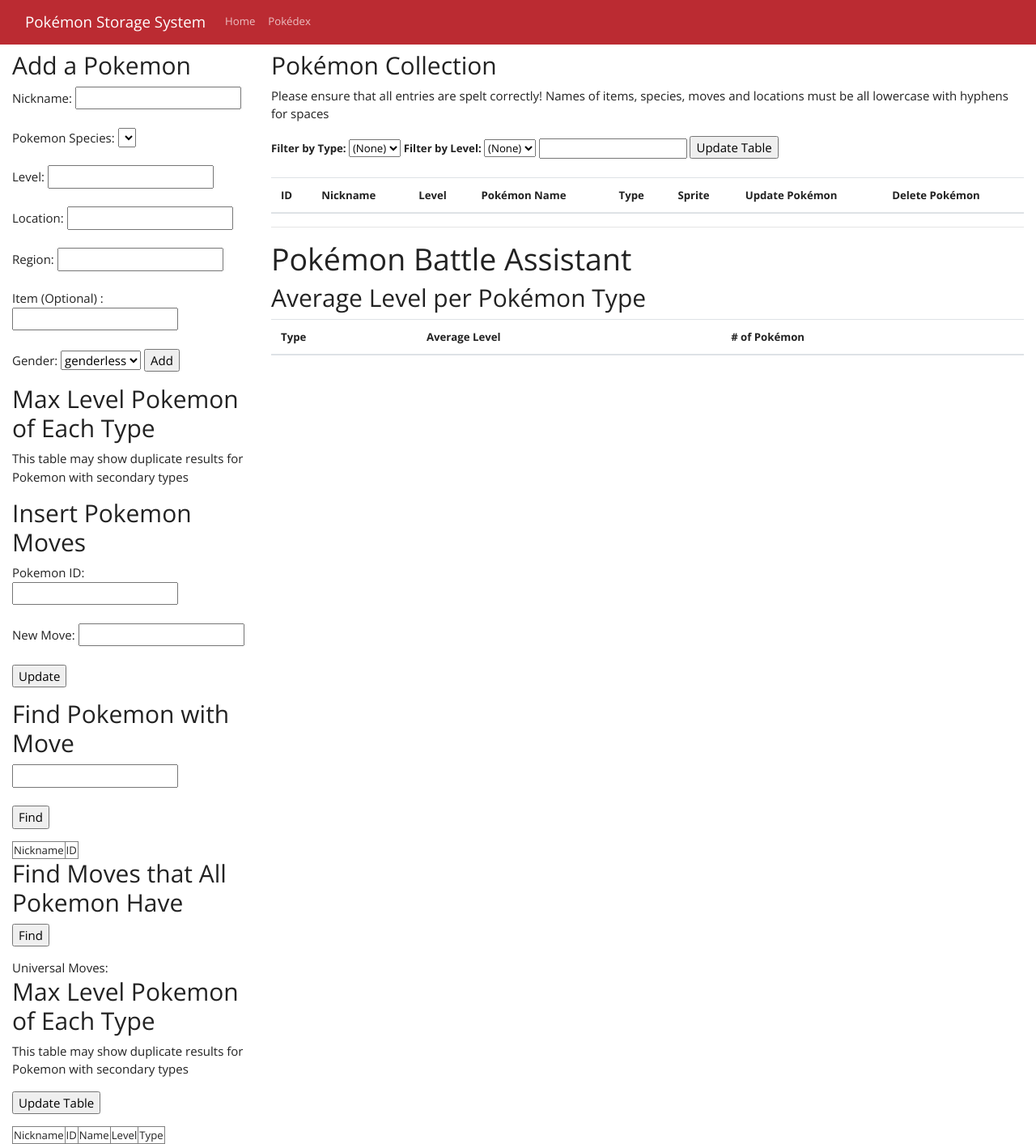
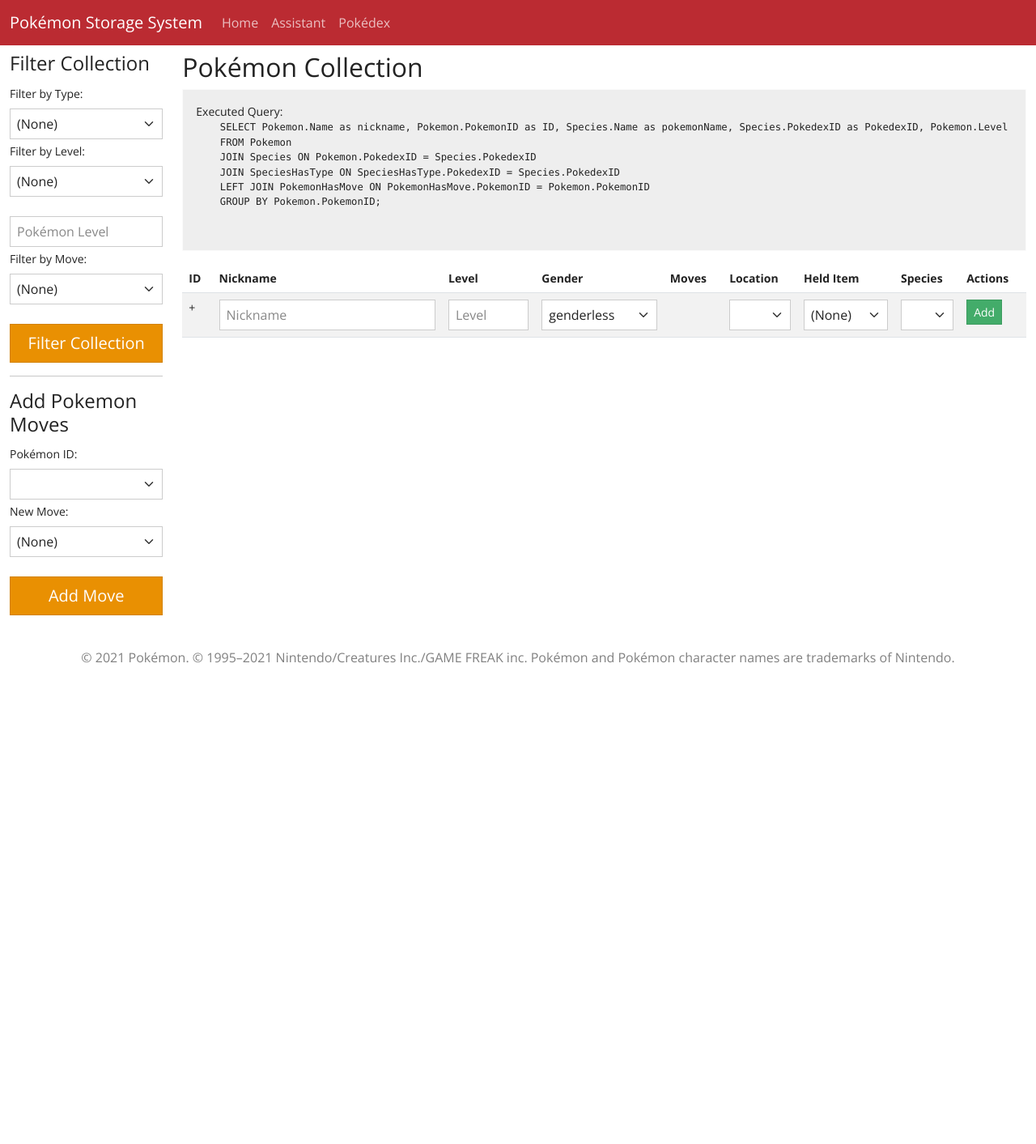
Before and after one commit to janellewong/pokemonDashboard, a Node server app: page / in a window 1280 px wide. Shown: the whole page at 81% size. After the commit the page ends 819 px from the top, so only its background shows below. Run offline with Node 20, Linux system fonts and the light colour scheme; data that the repository does not hold is empty; some libraries are stand-ins or nearby versions.

Commit message:
Updates
Co-authored-by: Janelle Wong <jwong999@students.cs.ubc.ca>
Co-authored-by: Sarah Gu <sgu14@pender.students.cs.ubc.ca>

```diff
--- a/templates/index.njk
+++ b/templates/index.njk
@@ -2,191 +2,158 @@
 {% block content %}
   <div class="container-fluid">
     <div class="row">
-      <div class="col-md-3 col-sm-12">
-        <h2>Add a Pokemon</h2>
-        <form method="GET" action="/insert">
-          <!--refresh page when submitted-->
-        {# Pokemon ID: <input type="text" name="ID"><br/><br/> #}
-        Nickname: <input type="text" name="nickName"><br/><br/>
-        Pokemon Species:
-        <select name="species">
-            {% for pokemon in pokemonSpecies %}
-              <option value="{{pokemon.id}}">{{pokemon.name | capitalize}}</option>
-            {% endfor %}
-          </select><br/><br/>
-        Level: <input type="text" name="level"><br/><br/>
-        Location: <input type="text" name="location"><br/><br/>
-        Region: <input type="text" name="region"><br/><br/>
-        Item (Optional) : <input type="text" name="item"><br/><br/>
-        Gender: <select name="gender" id="gender">
-            <option value="genderless">genderless</option>
-            <option value="male">male</option>
-            <option value="female">female</option>
-          </select>
-
-          <input type="submit" value="Add" name="Add"></p>
-      </form>
-
-      <h2>Max Level Pokemon of Each Type</h2>
-      <p> This table may show duplicate results for Pokemon with secondary types</p>
-
-      <h2>Insert Pokemon Moves</h2>
-      <form action="/insertMove" method="GET">
-        Pokemon ID: <input type="text" name="ID">
-        <br/><br/>
-        New Move: <input type="text" name="move">
-        <br/><br/>
-
-        <input type="submit" value="Update"/>
-
-      </form>
-
-      <h2>Find Pokemon with Move</h2>
-
-      <form action="/joinMoves" method="GET">
-        <input type="text" name="move">
-        <br/><br/>
-
-        <input type="submit" value="Find"/>
-
-      </form>
-
-      <table border="1">
-        <thead>
-          <tr>
-            <td>
-              Nickname
-            </td>
-            <td>
-              ID
-            </td>
-
-          </tr>
-        </thead>
-        <tbody>
-          {% for move in moves %}
-            <tr>
-              <td>
-                {{ move.nickName }}
-              </td>
-              <td>
-                {{ move.ID }}
-              </td>
-            </tr>
-          {% endfor %}
-        </tbody>
-      </table>
-
-      <h2>Find Moves that All Pokemon Have</h2>
-      <form action="/allMoves" method="GET">
-              <input type="submit" value="Find"/>
-            </form>
-        Universal Moves:
-        {% for allMove in allMoves %}
-                        <br></br>
-                        {{ allMove.Name }}
-                  {% endfor %}
-
-      <h2>Max Level Pokemon of Each Type</h2>
-      <p> This table may show duplicate results for Pokemon with secondary types</p>
-
-      <form action="/maxLevel" method="GET">
-        <input type="submit" value="Update Table"/>
-      </form>
-
-      <table border="1">
-        <thead>
-          <tr>
-            <td>
-              Nickname
-            </td>
-            <td>
-              ID
-            </td>
-            <td>
-              Name
-            </td>
-            <td>
-              Level
-            </td>
-            <td>
-              Type
-            </td>
-          </tr>
-        </thead>
-        <tbody>
-          {% for max in maxs %}
-            <tr>
-              <td>
-                {{ max.nickName }}
-              </td>
-              <td>
-                {{ max.ID }}
-              </td>
-              <td>
-                {{ max.pokemonName }}
-              </td>
-              <td>
-                {{ max.level }}
-              </td>
-              <td>
-                {{ max.typeName }}
-              </td>
-            </tr>
-          {% endfor %}
-        </tbody>
-      </table>
+      <div class="col-md-2 col-sm-12">
+        <h4>Filter Collection</h4>
+        <form action="/" method="GET">
+          <fieldset>
+            <div class="form-group">
+              <label for="filterByTypeSelect" class="form-label mt-1">Filter by Type:</label>
+              <select class="form-select" id="filterByTypeSelect" name="typeName">
+                <option default value="">(None)</option>
+                {% for type in types %}
+                  <option value="{{type.Name}}">{{type.Name}}</option>
+                {% endfor %}
+              </select>
+            </div>
+            <div class="form-group">
+              <label for="filterByLevelSelect" class="form-label mt-1">Filter by Level:</label>
+              <select class="form-select" name="sign">
+                <option default value="">(None)</option>
+                <option value=">">> (Greater Than)</option>
+                <option value="<">< (Less Than)</option>
+                <option value=">=">>= (Greater Than or Equal To)</option>
+                <option value="<="><= (Less Than or Equal To)</option>
+                <option value="<>"><> (Not Equals To)</option>
+              </select>
+              <br />
+              <input type="text" class="form-control" name="nlevel" placeholder="Pokémon Level">
+            </div>
+            <div class="form-group">
+              <label for="filterByMoveSelect" class="form-label mt-1">Filter by Move:</label>
+              <select class="form-select" id="filterByMoveSelect" name="moveName">
+                <option default value="">(None)</option>
+                {% for move in moves %}
+                  <option value="{{move.name}}">{{move.name}}</option>
+                {% endfor %}
+              </select>
+            </div>
+            <br />
+            <div class="d-grid gap-2">
+              <button class="btn btn-lg btn-warning" type="submit">Filter Collection</button>
+            </div>
+          </fieldset>
+        </form>
+        <hr />
+        <h4>Add Pokemon Moves</h4>
+        <form action="/insertMove" method="GET">
+          <fieldset>
+            <div class="form-group">
+              <label for="idSelect" class="form-label mt-1">Pokémon ID:</label>
+              <select class="form-select" id="idSelect" name="ID">
+                {% for item in pokemons %}
+                  <option value="{{item.ID}}">{{item.ID}} - {{item.nickname}} ({{ item.pokemonName | capitalize }})</option>
+                {% endfor %}
+              </select>
+            </div>
+            <div class="form-group">
+              <label for="moveSelect" class="form-label mt-1">New Move:</label>
+              <select class="form-select" id="moveSelect" name="move">
+                <option default value="">(None)</option>
+                {% for move in moves %}
+                  <option value="{{move.name}}">{{move.name}}</option>
+                {% endfor %}
+              </select>
+            </div>
+            <br/>
+            <div class="d-grid gap-2">
+              <button class="btn btn-lg btn-warning" type="submit">Add Move</button>
+            </div>
+          </fieldset>
+        </form>
     </div>
 
-    <div class="col-md-9 col-sm-12">
+    <div class="col-md-10 col-sm-12">
       <h2>Pokémon Collection</h2>
-      <p>Please ensure that all entries are spelt correctly! Names of items, species, moves and locations must be all
-        lowercase with hyphens for spaces</p>
-      <form action="/" method="GET">
-        <label>
-          <b>Filter by Type: </b>
-          <select name="typeName">
-            <option default value="">(None)</option>
-            {% for type in types %}
-              <option value="{{type.Name}}">{{type.Name}}</option>
-            {% endfor %}
-          </select>
-        </label>
-
-        <label>
-          <b>Filter by Level: </b>
-          <select name="sign">
-            <option default value="">(None)</option>
-            <option value=">">></option>
-            <option value="<"><</option>
-            <option value=">=">>=</option>
-            <option value="<="><=</option>
-            <option value="<>"><></option>
-          </select>
-          <input type="text" name="nlevel" value="{{ item.level }}">
-
-        </label>
-        <input type="submit" value="Update Table"/>
-      </form>
+      <div class="alert alert-secondary">
+        <b>Executed Query:</b><br />
+        <pre>{{ mainQuery }}</pre>
+      </div>
       <table class="table table-hover table-striped">
         <thead>
           <tr>
             <th scope="col">ID</th>
             <th scope="col">Nickname</th>
             <th scope="col">Level</th>
-            <th scope="col">Pokémon Name</th>
-            <th scope="col">Type</th>
-            <th scope="col">Sprite</th>
-            <th scope="col">Update Pokémon</th>
-            <th scope="col">Delete Pokémon</th>
-
+            <th scope="col">Gender</th>
+            <th scope="col">Moves</th>
+            <th scope="col">Location</th>
+            <th scope="col">Held Item</th>
+            <th scope="col">Species</th>
+            <th scope="col">Actions</th>
           </tr>
         </thead>
         <tbody>
-          {% for item in items %}
-            <tr style="font-size: 16px; font-weight: bold;">
+          <tr>
+            <form method="GET" action="/insert">
+              <td>+</td>
+              <td>
+                <div class="form-group">
+                  <input type="text" class="form-control" name="nickName" placeholder="Nickname">
+                </div>
+              </td>
+              <td>
+                <div class="form-group">
+                  <input type="number" min="0" max="100" class="form-control" name="level" placeholder="Level">
+                </div>
+              </td>
+              <td>
+                <div class="form-group">
+                  <select class="form-select" name="gender" id="gender">
+                    <option value="genderless">genderless</option>
+                    <option value="male">male</option>
+                    <option value="female">female</option>
+                  </select>
+                </div>
+              </td>
+              <td></td>
+              <td>
+                <div class="form-group">
+                  <select class="form-select" name="location">
+                    {% for location in locations %}
+                      <option value="{{location.name}}">{{location.name}}</option>
+                    {% endfor %}
+                  </select>
+                </div>
+              </td>
+              <td>
+                <div class="form-group">
+                  <select class="form-select" name="item">
+                    <option default value="">(None)</option>
+                    {% for item in items %}
+                      <option value="{{item.name}}">{{item.name}}</option>
+                    {% endfor %}
+                  </select>
+                </div>
+              </td>
+              <td>
+                <div class="form-group">
+                  <select class="form-select" name="species">
+                    {% for pokemon in pokemonSpecies %}
+                      <option value="{{pokemon.id}}">{{pokemon.name | capitalize}}</option>
+                    {% endfor %}
+                  </select>
+                </div>
+              </td>
+              <td>
+                <div class="btn-group-vertical">
+                  <button class="btn btn-success btn-sm" type="submit">Add</button>
+                </div>
+              </td>
+            </form>
+          </tr>
+          {% for item in pokemons %}
+            <tr>
               <form method="GET" action="updateName">
-                <!--refresh page when submitted-->
                 <input type="hidden" id="updateQueryRequest" name="updateQueryRequest">
                 <input type="hidden" name="insID" value="{{ item.ID }}">
                 <td>{{ item.ID }}</td>
@@ -196,50 +163,32 @@
                   </div>
                 </td>
                 <td>{{ item.level }}</td>
-                <td>{{ item.pokemonName | capitalize }}</td>
+                <td>{{ item.gender }}</td>
                 <td>
-                  <a href="/?typeName={{ item.typeName | capitalize }}"><span class="type-icon type-{{ item.typeName }}">{{ item.typeName }}</span></a>
+                  {% for move in item.moves %}
+                    <a href="/removeMove?ID={{ item.ID }}&move={{ move }}" style="color: red; white-space:nowrap;">{{ move }}</a><br />
+                  {% endfor %}
                 </td>
-                <td style="padding: 0px;">
-                  <img src="https://raw.githubusercontent.com/PokeAPI/sprites/master/sprites/pokemon/{{ item.PokedexID }}.png"/>
+                <td>{{ item.location }}<br />{{ item.region }}</td>
+                <td>{{ item.item }}</td>
+                <td style="padding: 0px; margin: 0px;">
+                  <div class="d-flex flex-row" style="padding: 0px; margin: 0px;">
+                    <div class="p-2" style="padding: 0px; margin: 0px;">
+                      <img style="max-height: 64px;" src="https://raw.githubusercontent.com/PokeAPI/sprites/master/sprites/pokemon/{{ item.PokedexID }}.png"/>
+                    </div>
+                    <div class="p-2" style="padding: 0px; margin: 0px;">
+                      <b style="font-size: 16px;">{{ item.pokemonName | capitalize }}</b><br />
+                      <a href="/?typeName={{ item.typeName | capitalize }}"><span class="type-icon type-{{ item.typeName }}">{{ item.typeName }}</span></a>
+                    </div>
+                  </div>
                 </td>
                 <td>
-                  <button class="btn btn-warning" type="submit">Update Pokémon</button>
+                  <button class="btn btn-warning btn-sm" type="submit">Update</button>
+                  <a href="/deletion?updateQueryRequest=true&itemID={{ item.ID }}">
+                    <button class="btn btn-danger btn-sm" type="button">Delete</button>
+                  </a>
                 </td>
-
               </form>
-
-              <form method="GET" action="deletion">
-                <td>
-                  <input type="hidden" id="updateQueryRequest" name="updateQueryRequest">
-                  <input type="hidden" name="itemID" value="{{ item.ID }}">
-                  <button class="btn btn-danger" type="submit">Delete Pokémon</button>
-                <td>
-              </form>
-
-            </tr>
-          {% endfor %}
-        </tbody>
-      </table>
-      <hr />
-      <h1>Pokémon Battle Assistant</h1>
-      <h2>Average Level per Pokémon Type</h2>
-      <table class="table table-hover table-striped">
-        <thead>
-          <tr>
-            <th scope="col">Type</th>
-            <th scope="col">Average Level</th>
-            <th scope="col"># of Pokémon</th>
-          </tr>
-        </thead>
-        <tbody>
-          {% for item in typeLevelAggregation %}
-            <tr style="font-size: 16px; font-weight: bold;">
-              <td>
-                <a href="/?typeName={{ item.type | capitalize }}"><span class="type-icon type-{{ item.type }}">{{ item.type }}</span></a>
-              </td>
-              <td>{{ item.level }}</td>
-              <td>{{ item.count }}</td>
             </tr>
           {% endfor %}
         </tbody>
--- a/templates/template.njk
+++ b/templates/template.njk
@@ -1,9 +1,8 @@
 <html>
   <head>
     <title>Welcome to your Pokemon Storage!</title>
-    <link rel="stylesheet" href="https://cdnjs.cloudflare.com/ajax/libs/bootswatch/4.6.1/yeti/bootstrap.min.css" integrity="sha512-I7XN7UohsJrNHs9YBd+o6qDsepajw8d4xJ1jgLhnyi27JkOTS+S9kzHgGxg4pUJ7ha6JAMNq3POY7tbvZ9sHQw==" crossorigin="anonymous" referrerpolicy="no-referrer" />
-    <script src="https://cdn.jsdelivr.net/npm/jquery@3.5.1/dist/jquery.slim.min.js" integrity="sha384-DfXdz2htPH0lsSSs5nCTpuj/zy4C+OGpamoFVy38MVBnE+IbbVYUew+OrCXaRkfj" crossorigin="anonymous"></script>
-    <script src="https://cdn.jsdelivr.net/npm/bootstrap@4.6.1/dist/js/bootstrap.bundle.min.js" integrity="sha384-fQybjgWLrvvRgtW6bFlB7jaZrFsaBXjsOMm/tB9LTS58ONXgqbR9W8oWht/amnpF" crossorigin="anonymous"></script>
+    <link rel="stylesheet" href="https://cdnjs.cloudflare.com/ajax/libs/bootswatch/5.1.3/yeti/bootstrap.min.css" integrity="sha512-DRLYyGEF8wn2r7FjKvYNc3sdoznkmLlMEb6ceVtekJNhE56Pp/qASznKvtsVvHXc3Lscy6hp2BgzfDMkCOlxkw==" crossorigin="anonymous" referrerpolicy="no-referrer" />
+    <script src="https://cdnjs.cloudflare.com/ajax/libs/bootstrap/5.1.3/js/bootstrap.bundle.min.js" integrity="sha512-pax4MlgXjHEPfCwcJLQhigY7+N8rt6bVvWLFyUMuxShv170X53TRzGPmPkZmGBhk+jikR8WBM4yl7A9WMHHqvg==" crossorigin="anonymous" referrerpolicy="no-referrer"></script>
     <style>
     .type-icon {
         display: inline-block;
@@ -113,7 +112,7 @@
   {% if navbar %}
   <nav class="navbar navbar-expand-lg navbar-dark" style="background: rgb(187,43,50); margin-bottom: 0.5rem;">
     <div class="container-fluid">
-      <a class="navbar-brand" href="#">Pokémon Storage System</a>
+      <a class="navbar-brand" href="/">Pokémon Storage System</a>
       <button class="navbar-toggler" type="button" data-bs-toggle="collapse" data-bs-target="#navbarColor02" aria-controls="navbarColor02" aria-expanded="false" aria-label="Toggle navigation">
         <span class="navbar-toggler-icon"></span>
       </button>
@@ -124,6 +123,9 @@
             <a class="nav-link" href="/">Home</a>
           </li>
           <li class="nav-item">
+            <a class="nav-link" href="/assistant">Assistant</a>
+          </li>
+          <li class="nav-item">
             <a class="nav-link" href="/pokedex" target='popup' onclick=window.open('/popup','popup','width=1280,height=720'); return false;>Pokédex</a>
           </li>
         </ul>
@@ -132,5 +134,9 @@
   </nav>
   {% endif %}
   {% block content %}{% endblock %}
+  <br />
+  <center>
+    <p style="color: gray;">© 2021 Pokémon. © 1995–2021 Nintendo/Creatures Inc./GAME FREAK inc. Pokémon and Pokémon character names are trademarks of Nintendo.</p>
+  </center>
   </body>
 </html>
```
Also changed, not shown: src/routes.ts (+120 -104 lines), templates/assistant.njk (added, +93 -0 lines), templates/pokedex.njk (+46 -2 lines).
